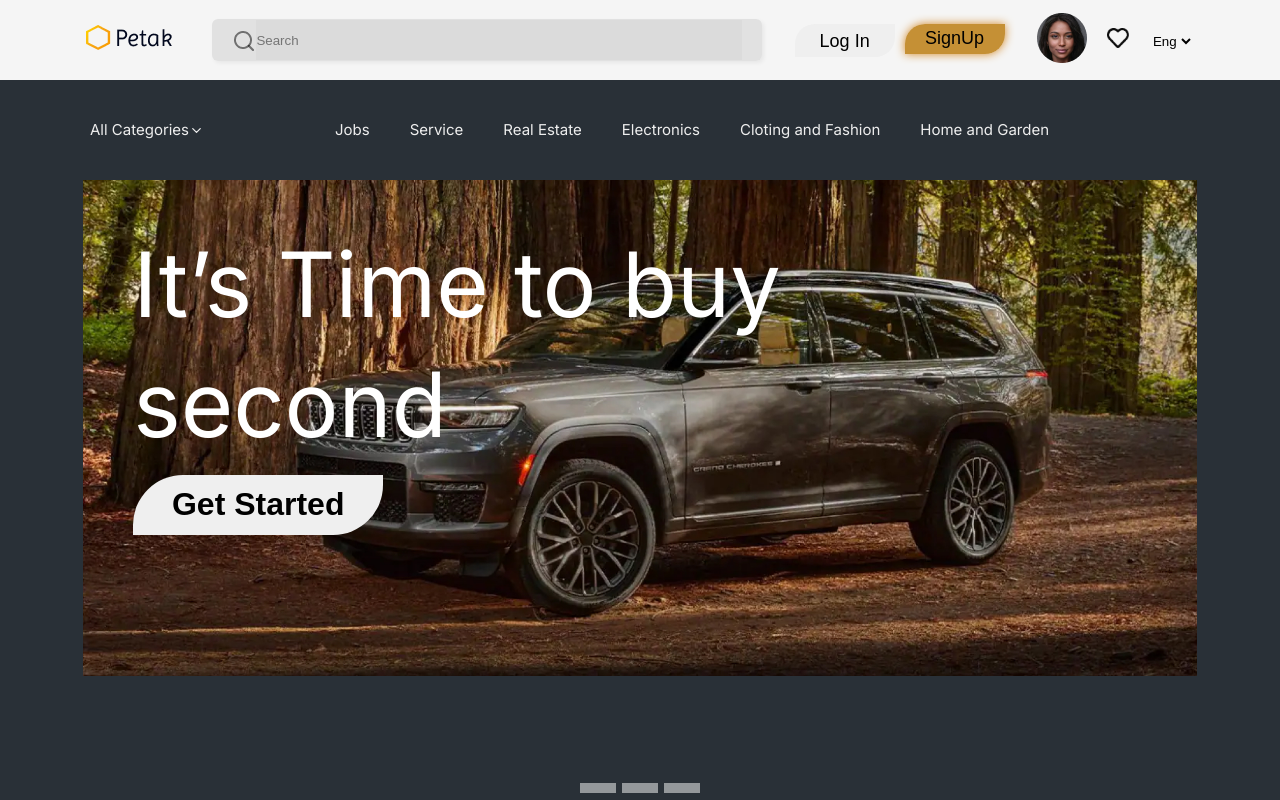
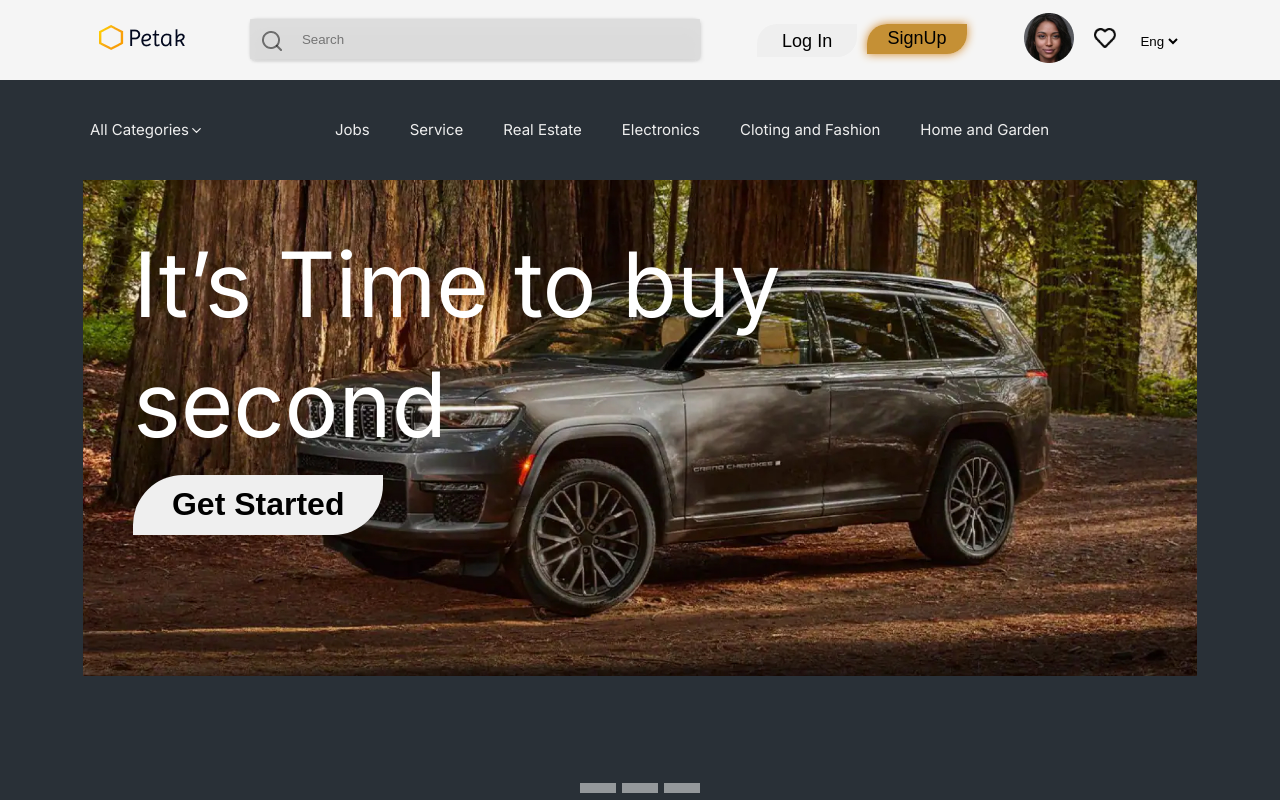
Before and after one commit to AnGu9192/petak, a React (Vite) app: page / in a window 1280 px wide. Shown: the top 800 px of the page. Built offline with nearby package versions, Linux system fonts and the light colour scheme.

Commit message:
Update Header.css

```diff
--- a/src/components/header/Header.css
+++ b/src/components/header/Header.css
@@ -17,34 +17,38 @@
 }
 
 .header__search {
-  width: 550px;
+  width: 450px;
   height: 42px;
-  display: inline-block;
   background: rgba(217, 217, 217, 0.7);
   box-shadow: 2px 2px 4px rgba(0, 0, 0, 0.06);
   border: none;
   border-radius: 6px;
-  display: flex;
-  align-items: center;
-  padding: 20px;
-
+  box-shadow: 0 0 3px #ccc, 0 10px 15px #ebebeb inset;
 }
 
 .header__search input {
- flex:1;
- height: 40px;
- border: none;
- outline: none;
- background: rgba(217, 217, 217, 0.7);
-
+  flex:1;
+  height: 40px;
+  width: 450px;
+  border: none;
+  background: rgba(217, 217, 217, 0.7);
+  box-shadow: 2px 2px 4px rgba(0, 0, 0, 0.06);
 }
 
-
+.header__search input {
+  text-indent: 52px;
+}
 
 .header__search .searchIcon {
-  margin-top: 2px;
+  position: absolute;
+  top: 10px;
+  left: 10px;
 }
 
+.header__search .searchIcon {
+  left: auto;
+  left: 10px;
+}
 
 .header__enter {
   display: flex;
@@ -116,6 +120,10 @@ option{
     height: 100%;
 
   }
+ .header__search{
+  width: 100%;
+
+  }
   .header__search input{
     width: 100%;
   }
```
